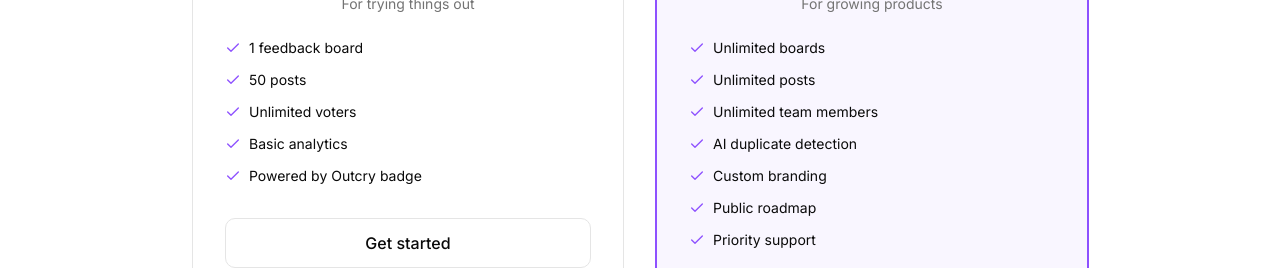
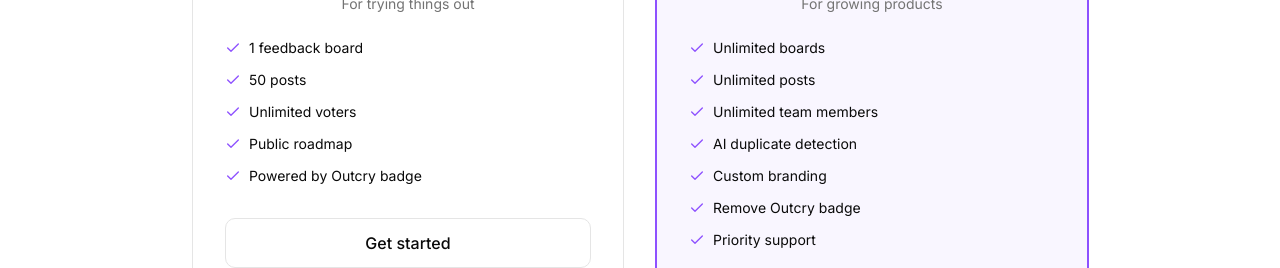
Before and after one commit to camaragon/outcry, a Next.js app: page / in a window 1280 px wide. Shown: the part 2540-2808 px from the top of the page. Built offline with nearby package versions, Linux system fonts and the light colour scheme.

Commit message:
fix: move public roadmap to Free tier
Public roadmap is a core feature that competitors include on all plans.
Better Pro differentiators: AI, custom branding, remove badge, unlimited.

```diff
--- a/app/(marketing)/page.tsx
+++ b/app/(marketing)/page.tsx
@@ -158,7 +158,7 @@ export default function MarketingPage() {
                 "1 feedback board",
                 "50 posts",
                 "Unlimited voters",
-                "Basic analytics",
+                "Public roadmap",
                 "Powered by Outcry badge",
               ]}
               cta="Get started"
@@ -176,7 +176,7 @@ export default function MarketingPage() {
                 "Unlimited team members",
                 "AI duplicate detection",
                 "Custom branding",
-                "Public roadmap",
+                "Remove Outcry badge",
                 "Priority support",
               ]}
               cta="Start free trial"
--- a/app/(marketing)/pricing/page.tsx
+++ b/app/(marketing)/pricing/page.tsx
@@ -39,11 +39,11 @@ export default function PricingPage() {
                 <PricingFeature included>1 feedback board</PricingFeature>
                 <PricingFeature included>Up to 50 posts</PricingFeature>
                 <PricingFeature included>Unlimited voters</PricingFeature>
+                <PricingFeature included>Public roadmap</PricingFeature>
                 <PricingFeature included>Basic status management</PricingFeature>
                 <PricingFeature included>Community support</PricingFeature>
                 <PricingFeature>AI duplicate detection</PricingFeature>
                 <PricingFeature>Custom branding</PricingFeature>
-                <PricingFeature>Public roadmap</PricingFeature>
                 <PricingFeature>Priority support</PricingFeature>
               </ul>
             </div>
@@ -78,7 +78,6 @@ export default function PricingPage() {
                 <PricingFeature included>Unlimited team members</PricingFeature>
                 <PricingFeature included>AI duplicate detection</PricingFeature>
                 <PricingFeature included>Custom branding</PricingFeature>
-                <PricingFeature included>Public roadmap</PricingFeature>
                 <PricingFeature included>Remove Outcry badge</PricingFeature>
                 <PricingFeature included>Priority support</PricingFeature>
                 <PricingFeature included>Export data</PricingFeature>
```
